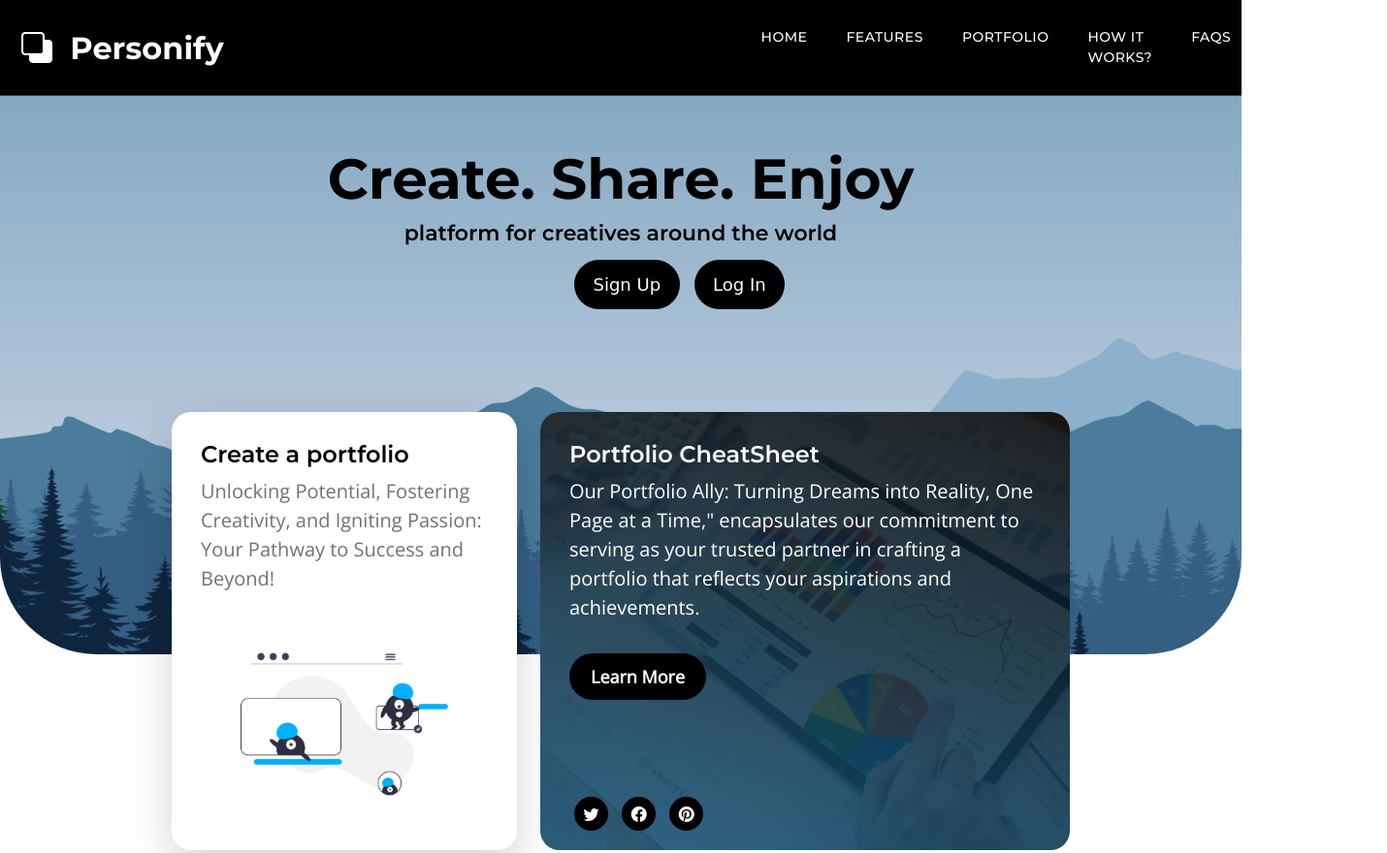
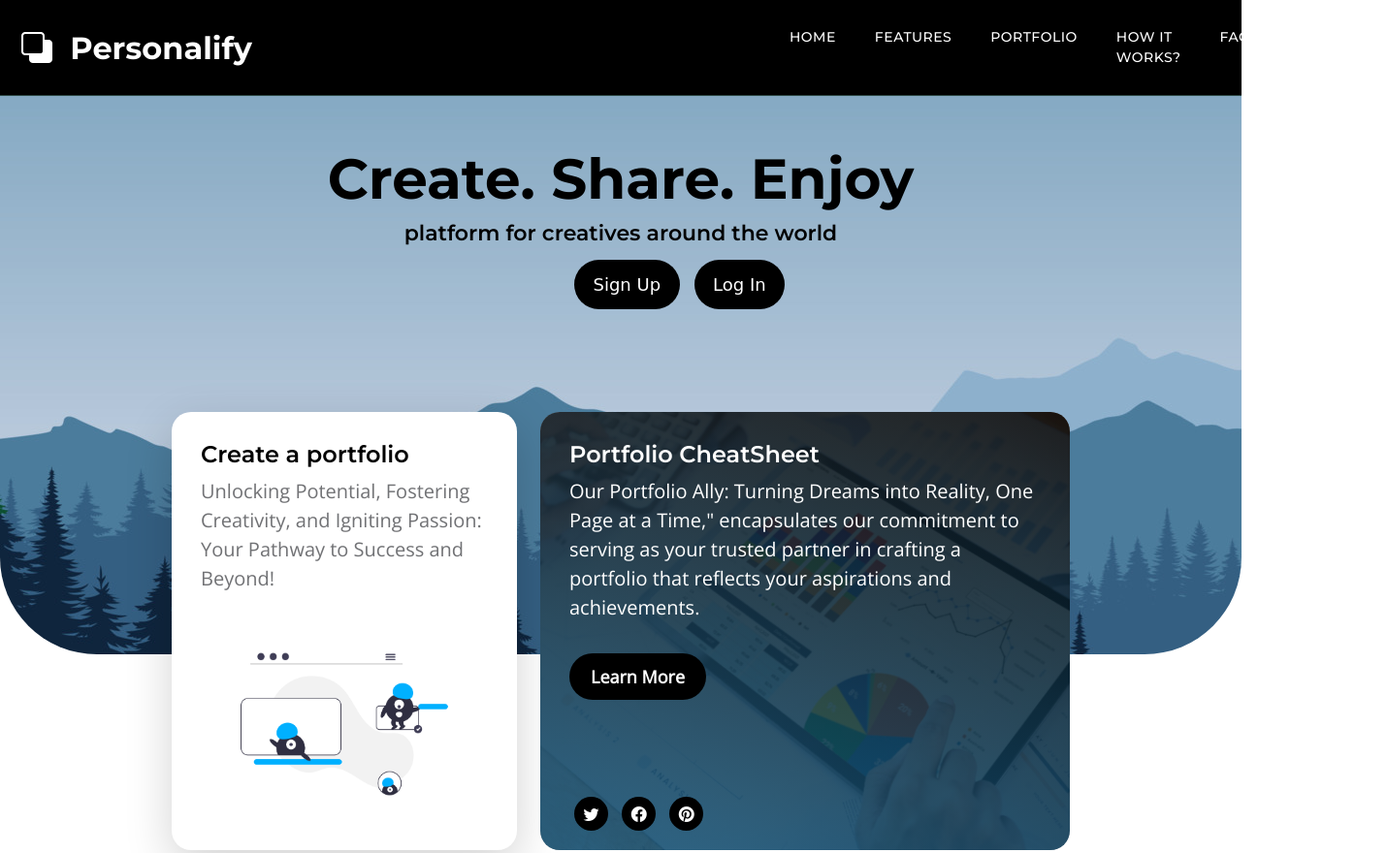
Before and after one commit to Priyanshu-2911/Personalify, a plain HTML site: page index.html in a window 1280 px wide. Shown: the top 880 px of the page at 97% size, 1430 px wide, since content can reach past the window. Drawn offline with nearby package versions, Linux system fonts and the light colour scheme.

Commit message:
index.html

```diff
--- a/index.html
+++ b/index.html
@@ -32,7 +32,7 @@
                 <div class="container">
                     <a class="navbar-brand" href="index.html">
                         <i class="bi-back" style="color: white; position: relative; right: 60px;"></i>
-                        <span style="color: white; position: relative; right: 50px;">Personify</span>
+                        <span style="color: white; position: relative; right: 50px;">Personalify</span>
                     </a>
 
                     <div style="margin-left: 300px; position: relative; left: 120px;" class="collapse navbar-collapse" id="navbarNav">
```
